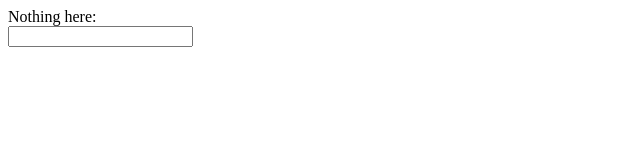
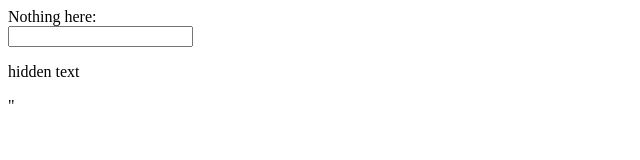
Before and after one commit to Mimea005/The-site, a plain HTML site: page index.html in a window 1280 px wide. Shown: the full height of the page, 0-640 px from the left. Drawn offline with Linux system fonts and the light colour scheme.

Commit message:
comitt
nothing here

```diff
--- a/index.html
+++ b/index.html
@@ -12,5 +12,7 @@ Nothing here:<br>
 
 </form>
 
+<p id="hidden">hidden text</p>"
+
 </body>
 </html>
```
